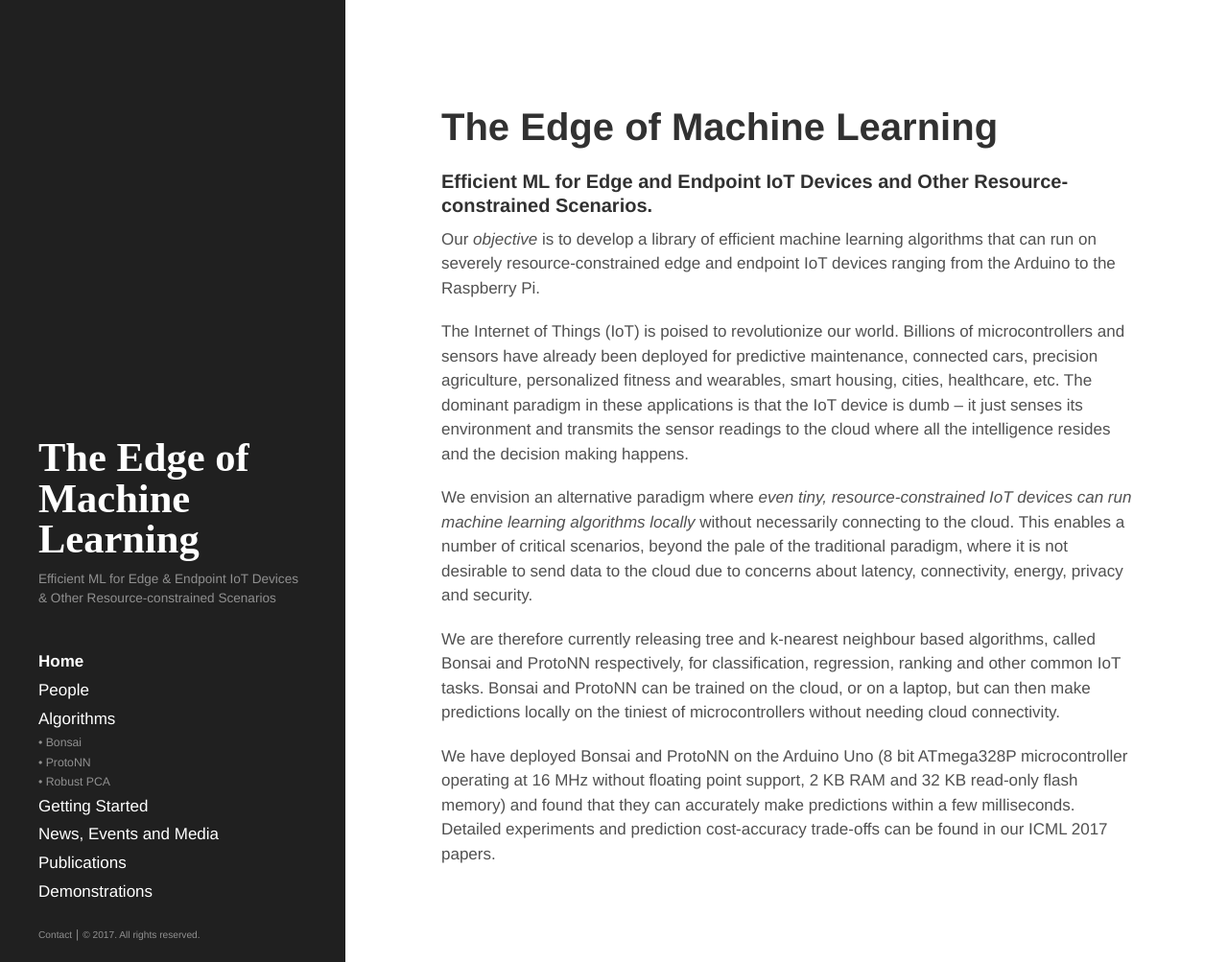
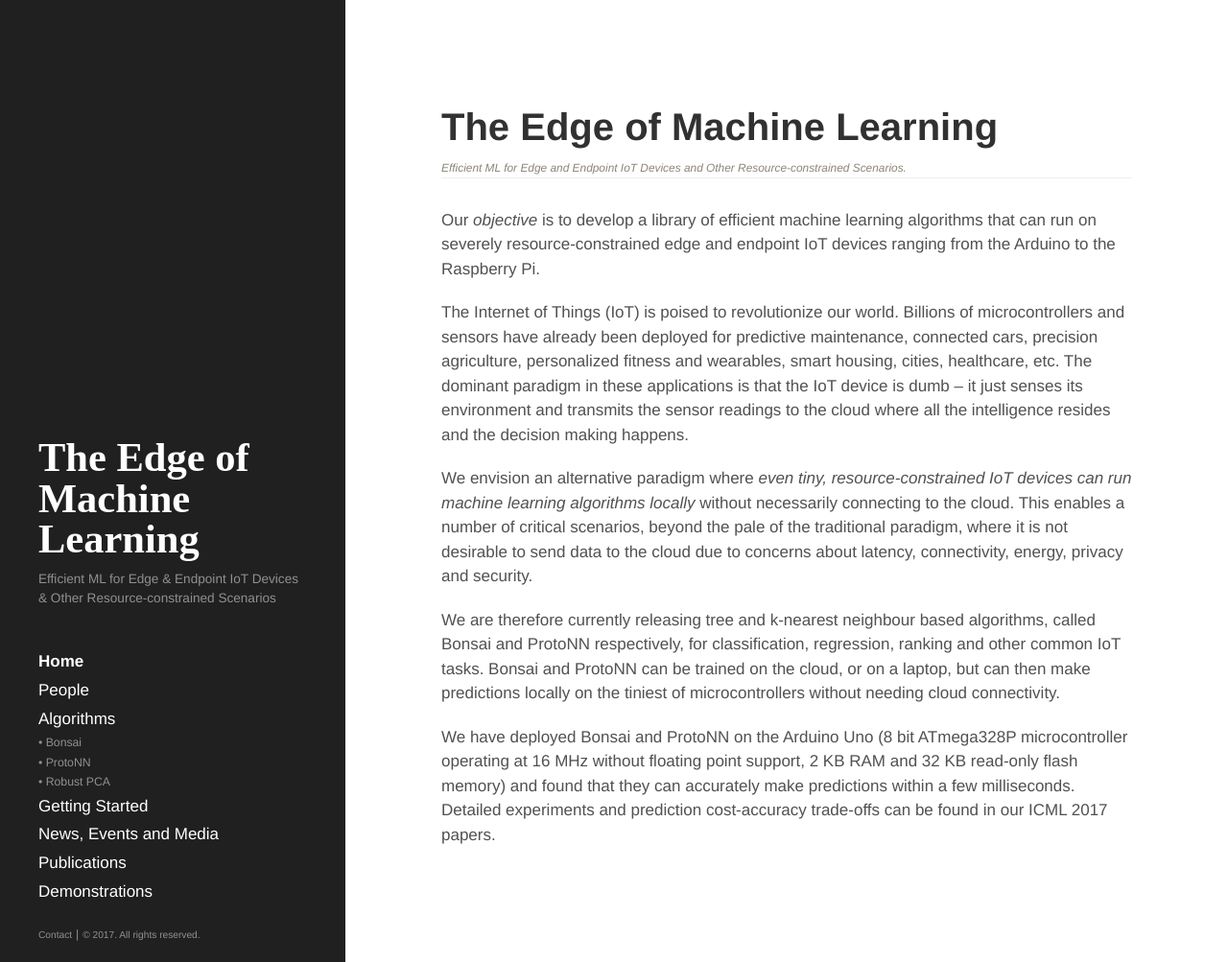
Before and after one commit to ShishirPatil/EdgeML, a Jekyll site: the page built from index.html, in a window 1280 px wide and 1003 px high. Shown: the whole window at 96% size. Built offline with Jekyll 4.4.1, drawn with Linux system fonts in a browser that asks for light colours; the list of posts is cut into pages by our own code.

Commit message:
Fixing title/subtitle formatting

```diff
--- a/index.html
+++ b/index.html
@@ -3,9 +3,13 @@ layout: default
 title: Home
 ---
 
-<h1> The Edge of Machine Learning </h1>
-<h4> Efficient ML for Edge and Endpoint IoT Devices and Other Resource-constrained Scenarios. </h4>
+<div>
+  <h1> The Edge of Machine Learning </h1>
+  <div class="subtitle"> Efficient ML for Edge and Endpoint IoT Devices and Other Resource-constrained Scenarios.
+  <hr>
+  </div>
 
+</div>
 <p>
   Our <i>objective</i> is to develop a library of efficient machine learning algorithms that can run on
   severely resource-constrained edge and endpoint IoT devices ranging from the Arduino to the Raspberry Pi.
--- a/public/css/custom.css
+++ b/public/css/custom.css
@@ -79,3 +79,14 @@
 .container {
 	font-size: 0.85em;
 }
+
+.subtitle {
+    font-style: italic;
+    font-weight: normal;
+    color: #8c8677;
+    font-size: 0.7em;
+}
+
+.subtitle hr {
+	margin-top:0px;
+}
```
Also changed, not shown: Algorithms/index.html (+5 -2 lines).
